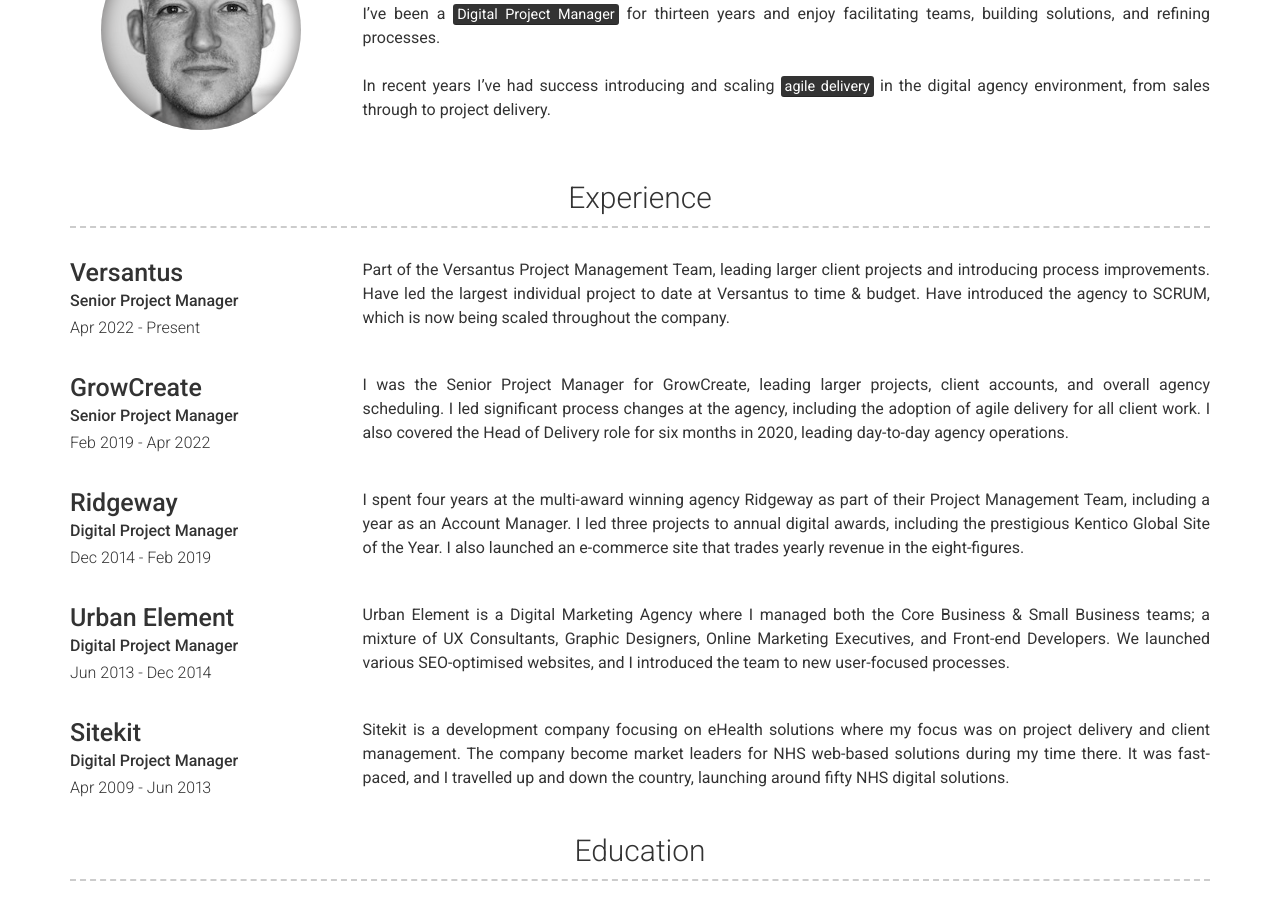
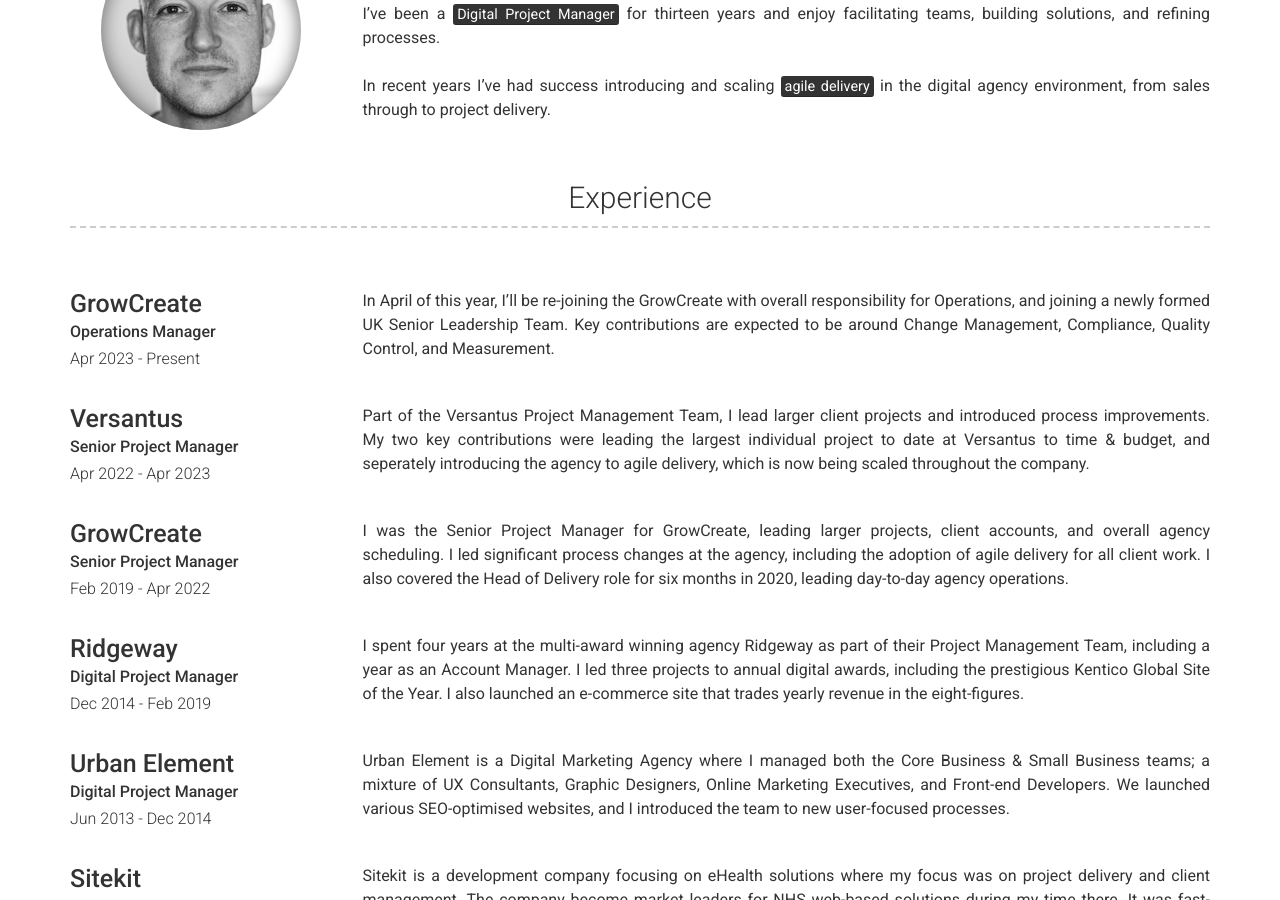
Before and after one commit to csgdavidson/Charlie-Davidson2, a Jekyll site: the page built from index.md, in a window 1280 px wide and 900 px high, scrolled down 349 px. Built offline with Jekyll 4.4.1, drawn with Linux system fonts in a browser that asks for light colours; nearby versions of some CDN libraries.

Commit message:
Update experience.yml

```diff
--- a/_data/experience.yml
+++ b/_data/experience.yml
@@ -1,10 +1,15 @@
 # Experience template
 - layout: left
-  company: Versantus
+- company: GrowCreate
+  job_title: Operations Manager
+  dates: Apr 2023 - Present
+  description:
+    In April of this year, I'll be re-joining the GrowCreate with overall responsibility for Operations, and joining a newly formed UK Senior Leadership Team. Key contributions are expected to be around Change Management, Compliance, Quality Control, and Measurement.
+- company: Versantus
   job_title: Senior Project Manager
-  dates: Apr 2022 - Present
+  dates: Apr 2022 - Apr 2023
   description:
-    Part of the Versantus Project Management Team, leading larger client projects and introducing process improvements. Have led the largest individual project to date at Versantus to time & budget. Have introduced the agency to SCRUM, which is now being scaled throughout the company.
+    Part of the Versantus Project Management Team, I lead larger client projects and introduced process improvements. My two key contributions were leading the largest individual project to date at Versantus to time & budget, and seperately introducing the agency to agile delivery, which is now being scaled throughout the company.
 - company: GrowCreate
   job_title: Senior Project Manager
   dates: Feb 2019 - Apr 2022
```
